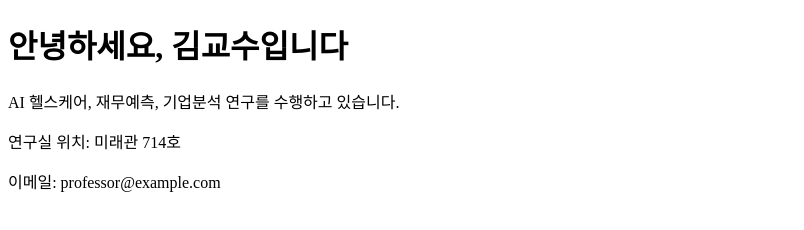
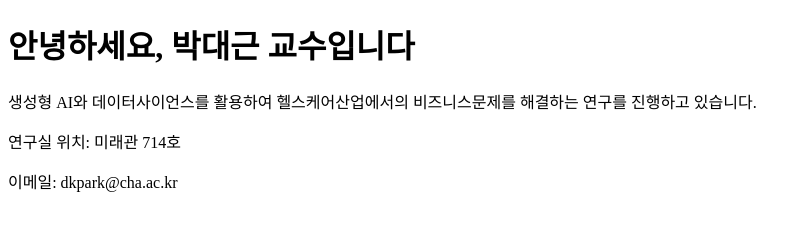
Before and after one commit to sdkparkforbi/sdkparkforbi.github.io, a plain HTML site: page index.html in a window 1280 px wide. Shown: the whole page, without its empty margins (0-804 px from the left). Drawn offline with Linux system fonts and the light colour scheme.

Commit message:
Update index.html

```diff
--- a/index.html
+++ b/index.html
@@ -1 +1 @@
-<!DOCTYPE html> <html> <head>   <meta charset="UTF-8">   <title>김교수 홈페이지</title> </head> <body>   <h1>안녕하세요, 김교수입니다</h1>   <p>AI 헬스케어, 재무예측, 기업분석 연구를 수행하고 있습니다.</p>   <p>연구실 위치: 미래관 714호</p>   <p>이메일: professor@example.com</p> </body> </html>
+<!DOCTYPE html> <html> <head>   <meta charset="UTF-8">   <title>박대근 교수 홈페이지</title> </head> <body>   <h1>안녕하세요, 박대근 교수입니다</h1>   <p> 생성형 AI와 데이터사이언스를 활용하여 헬스케어산업에서의 비즈니스문제를 해결하는 연구를 진행하고 있습니다.</p>   <p>연구실 위치: 미래관 714호</p>   <p>이메일: dkpark@cha.ac.kr</p> </body> </html>
```
